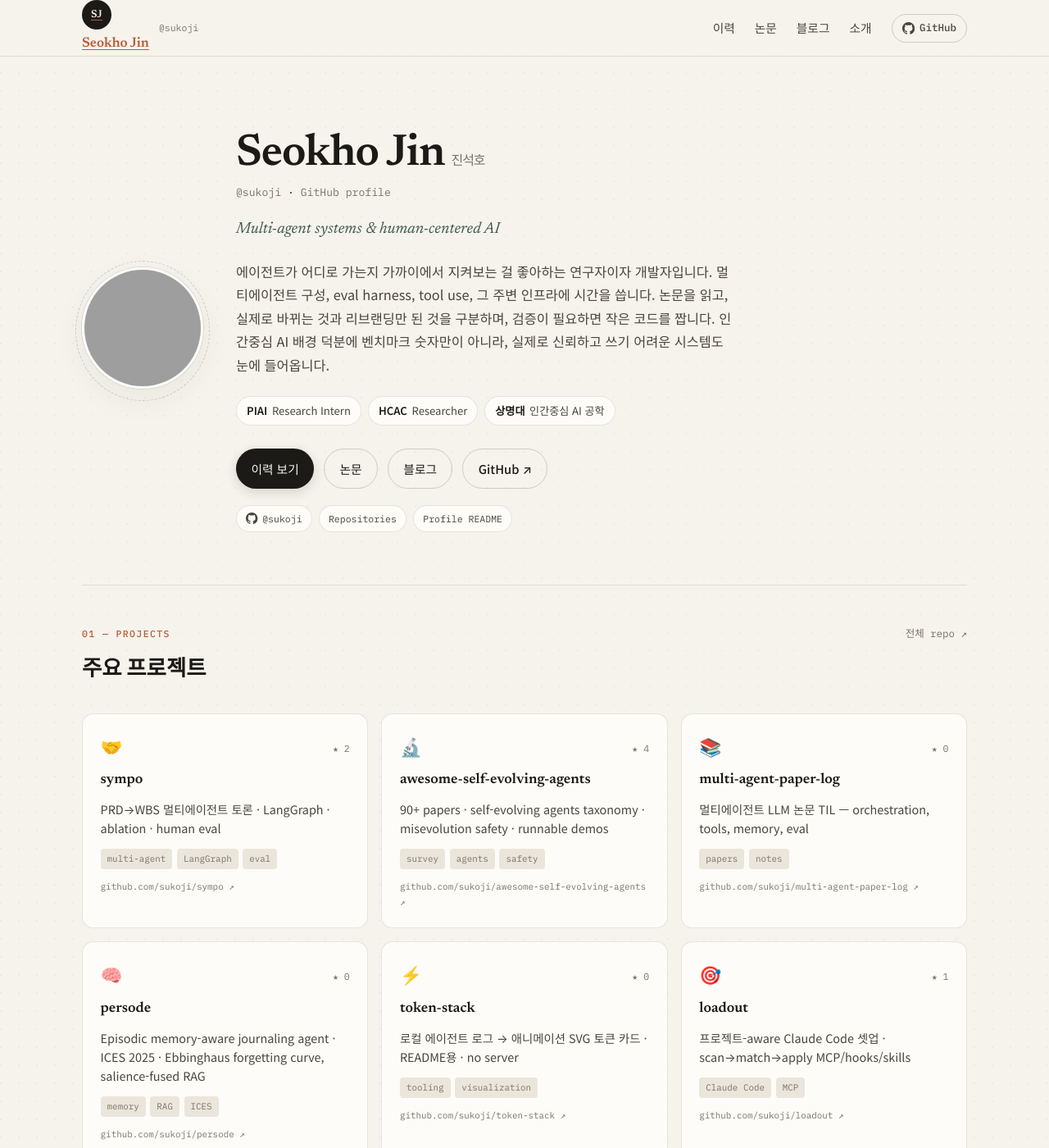
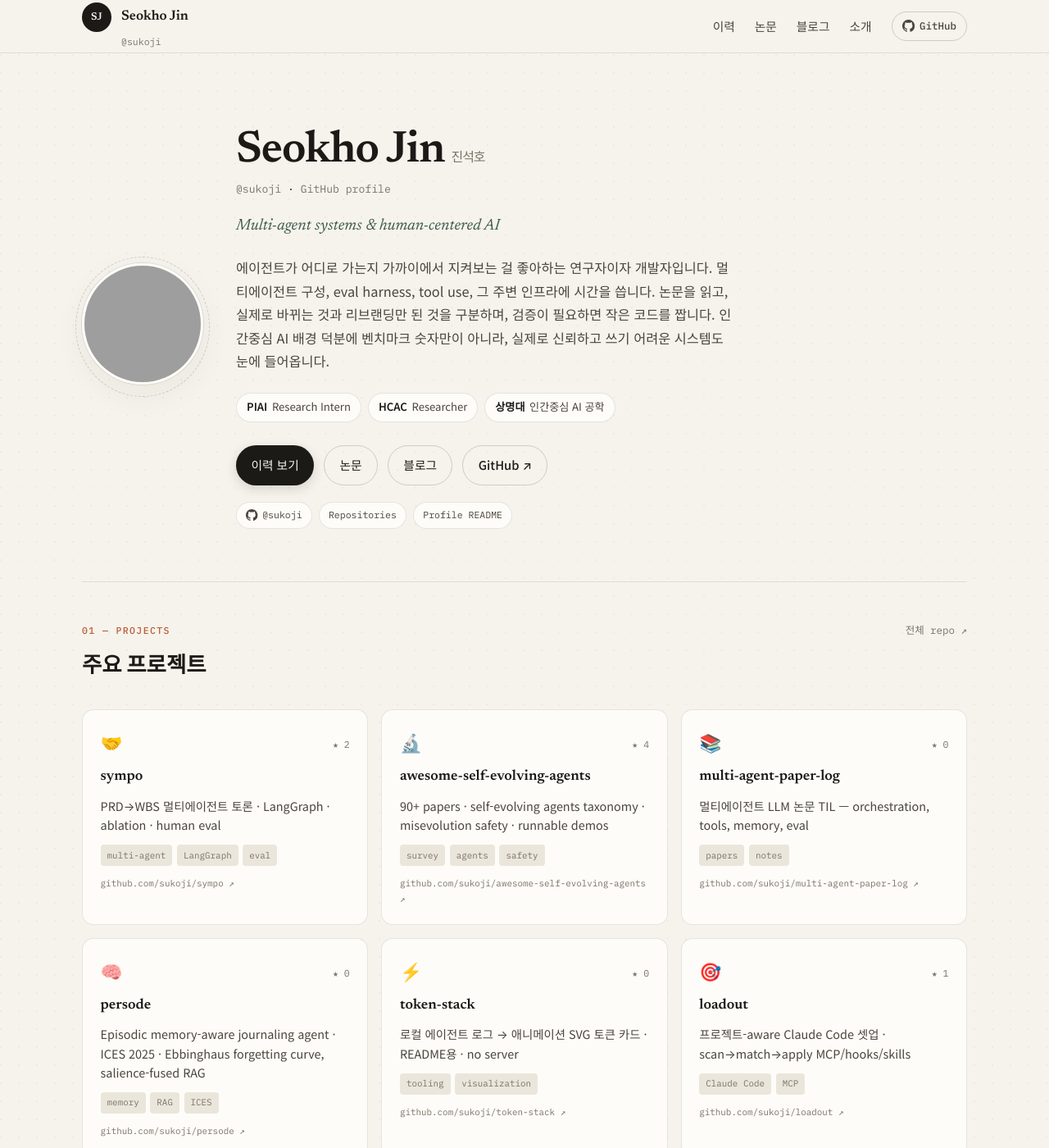
Before and after one commit to sukoji/sukoji.github.io, a Jekyll site: the page built from index.md, in a window 1280 px wide and 1400 px high. Shown: the whole window at 82% size. Built offline with Jekyll 4.4.1, drawn with Linux system fonts in a browser that asks for light colours; grey boxes are pictures that could not be loaded.

Commit message:
Clean up header brand styles.
Co-authored-by: Cursor <cursoragent@cursor.com>

```diff
--- a/assets/css/main.css
+++ b/assets/css/main.css
@@ -76,13 +76,19 @@ img { max-width: 100%; height: auto; }
 
 .brand {
   display: flex;
+  flex-direction: column;
+  gap: 0.1rem;
+}
+
+.brand-home {
+  display: flex;
   align-items: center;
   gap: 0.75rem;
   text-decoration: none;
   color: var(--ink);
 }
 
-.brand:hover { text-decoration: none; color: var(--ink); }
+.brand-home:hover { text-decoration: none; color: var(--ink); }
 
 .brand-mark {
   display: grid;
@@ -104,6 +110,16 @@ img { max-width: 100%; height: auto; }
   font-weight: 600;
 }
 
+.brand-handle {
+  font-family: var(--font-mono);
+  font-size: 0.72rem;
+  color: var(--ink-muted);
+  text-decoration: none;
+  margin-left: 3rem;
+}
+
+.brand-handle:hover { color: var(--accent); }
+
 .site-nav {
   display: flex;
   align-items: center;
@@ -122,43 +138,6 @@ img { max-width: 100%; height: auto; }
 .site-nav a[aria-current="page"] {
   color: var(--ink);
 }
-
-.brand-text-wrap {
-  display: flex;
-  flex-direction: column;
-  gap: 0.1rem;
-}
-
-.brand-handle {
-  font-family: var(--font-mono);
-  font-size: 0.72rem;
-  color: var(--ink-muted);
-  text-decoration: none;
-}
-
-.brand-handle:hover { color: var(--accent); }
-
-.brand-mark {
-  display: grid;
-  place-items: center;
-  width: 2.25rem;
-  height: 2.25rem;
-  border-radius: 50%;
-  background: var(--ink);
-  color: var(--bg);
-  font-family: var(--font-serif);
-  font-size: 0.8rem;
-  font-weight: 600;
-  letter-spacing: 0.02em;
-}
-
-.brand-text {
-  font-family: var(--font-serif);
-  font-size: 1.05rem;
-  font-weight: 600;
-}
-
-.brand:hover .brand-handle { text-decoration: none; }
 
 .nav-github {
   display: inline-flex;
```
